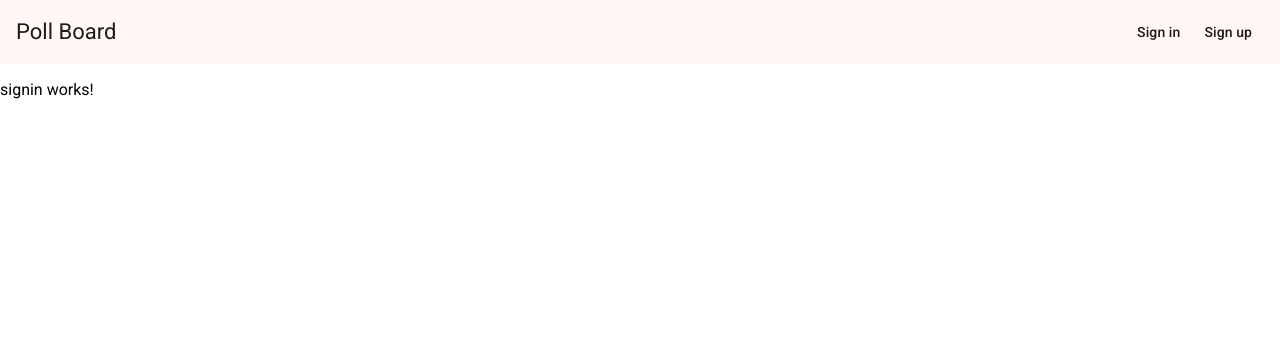
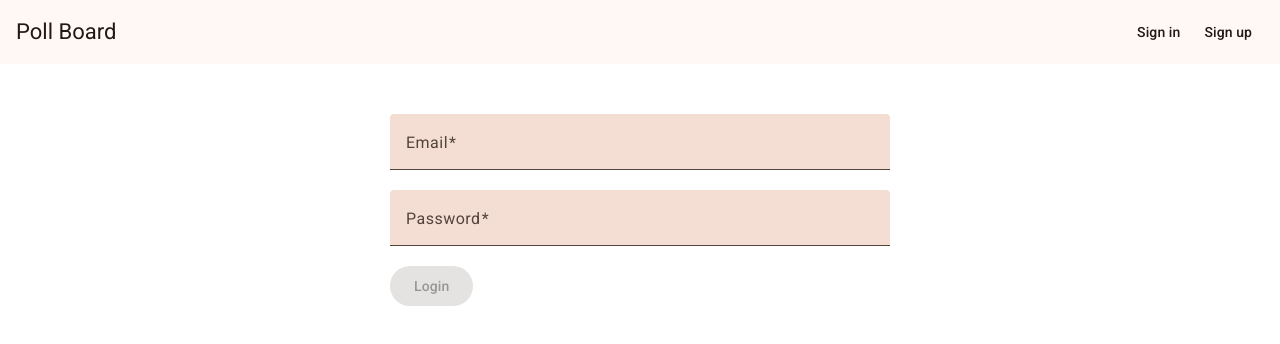
Before and after one commit to AnetaFalkowska/PollBoard, an Angular app: page / in a window 1280 px wide. Shown: the top 344 px of the page. Built offline with nearby package versions, Linux system fonts and the light colour scheme.

Commit message:
feat(auth): add signin component and login functionality

```diff
--- a/src/app/core/auth/auth.service.ts
+++ b/src/app/core/auth/auth.service.ts
@@ -1,6 +1,6 @@
 import { HttpClient } from '@angular/common/http';
 import { Injectable } from '@angular/core';
-import { catchError, of, throwError } from 'rxjs';
+import { catchError, Observable, of, tap, throwError } from 'rxjs';
 
 export interface UserCredentials {
   email: string;
@@ -23,4 +23,12 @@ export class AuthService {
       })
     );
   }
+
+  login(credentials: UserCredentials):Observable<{token: string}> {
+    return this.http.post<{ token: string }>(this.url + 'login', credentials).pipe(
+      tap((response) => {
+        localStorage.setItem('token', response.token);
+      })
+    );
+  }
 }
--- a/src/app/features/auth/register/register.component.ts
+++ b/src/app/features/auth/register/register.component.ts
@@ -10,6 +10,7 @@ import { InputComponent } from '../../../shared/input/input.component';
 import { ButtonComponent } from '../../../shared/button/button.component';
 import { MatchPassword } from '../../../match-password';
 import { MatError } from '@angular/material/form-field';
+import { Router } from '@angular/router';
 
 
 @Component({
@@ -23,7 +24,8 @@ export class RegisterComponent implements OnInit {
 
   constructor(
     private authService: AuthService,
-    private matchPassword: MatchPassword
+    private matchPassword: MatchPassword,
+    private router: Router
   ) {}
 
   ngOnInit(): void {
@@ -58,6 +60,6 @@ export class RegisterComponent implements OnInit {
 
     this.authService
       .register({ email, password })
-      .subscribe(() => console.log('User registered successfully!'));
+      .subscribe({next:() => this.router.navigateByUrl('/')});
   }
 }
--- a/src/app/features/auth/signin/signin.component.html
+++ b/src/app/features/auth/signin/signin.component.html
@@ -1 +1,19 @@
-<p>signin works!</p>
+<form class="auth-form" [formGroup]="authForm" (ngSubmit)="onSubmit()">
+  <app-input
+    inputType="email"
+    label="Email"
+    [control]="emailControl"
+  ></app-input>
+  <app-input
+    inputType="text"
+    label="Password"
+    [control]="passwordControl"
+  ></app-input>
+
+  <app-button
+    type="submit"
+    [disabled]="authForm.invalid"
+    title="Login"
+  ></app-button>
+
+</form>
--- a/src/app/features/auth/signin/signin.component.scss
+++ b/src/app/features/auth/signin/signin.component.scss
@@ -0,0 +1,6 @@
+.auth-form {
+  min-width: 150px;
+  max-width: 500px;
+  width: 100%;
+  margin: 50px auto;
+}
--- a/src/app/features/auth/signin/signin.component.ts
+++ b/src/app/features/auth/signin/signin.component.ts
@@ -1,11 +1,54 @@
-import { Component } from '@angular/core';
+import { Component, Input } from '@angular/core';
+import { AuthService } from '../../../core/auth/auth.service';
+import { FormControl, FormGroup, ReactiveFormsModule, Validators } from '@angular/forms';
+import { ButtonComponent } from '../../../shared/button/button.component';
+import { InputComponent } from '../../../shared/input/input.component';
 
 @Component({
   selector: 'app-signin',
-  imports: [],
+  imports: [ReactiveFormsModule, InputComponent, ButtonComponent],
   templateUrl: './signin.component.html',
   styleUrl: './signin.component.scss'
 })
 export class SigninComponent {
+  authForm!: FormGroup;
+
+  constructor(
+    private authService: AuthService,
+
+  ) {}
+
+  ngOnInit(): void {
+    this.authForm = new FormGroup(
+      {
+        email: new FormControl('', [Validators.required, Validators.email]),
+        password: new FormControl('', [Validators.required]),
+
+      },
+
+    );
+  }
+
+  get emailControl() {
+    return this.authForm.get('email') as FormControl;
+  }
+
+  get passwordControl() {
+    return this.authForm.get('password') as FormControl;
+  }
+
+
+
+  onSubmit() {
+    if (this.authForm.invalid) {
+      return;
+    }
+
+    const { email, password } = this.authForm.value;
+
+    this.authService
+      .login({ email, password })
+      .subscribe(() => console.log('Login successful'));
+  }
 
 }
```
